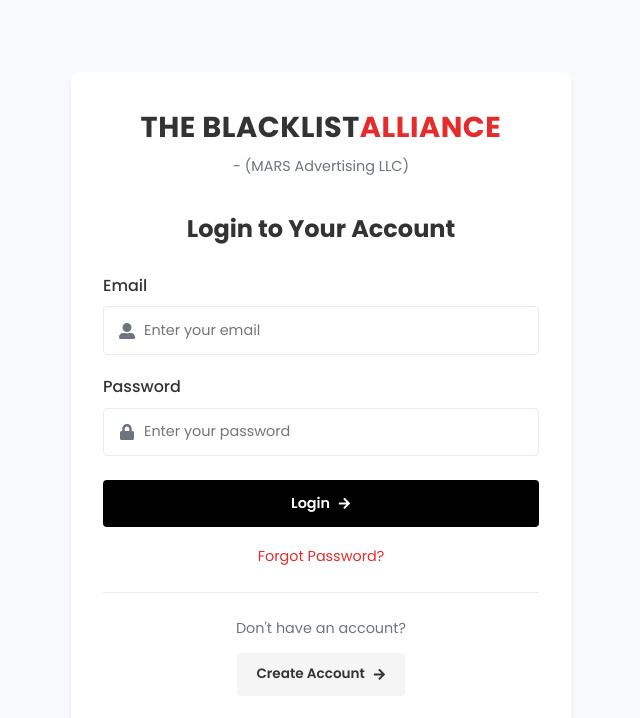
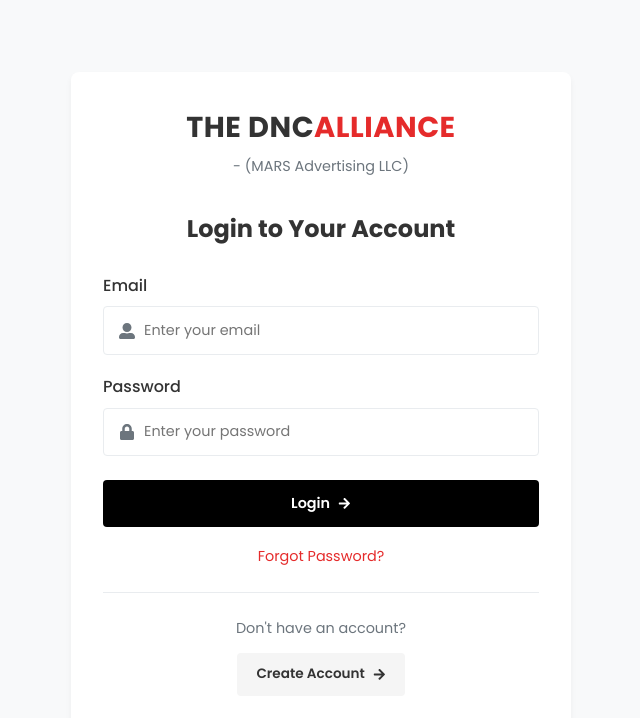
Before and after one commit to waleed0537/blackListAlliance, a React (Vite) app: page / in a window 1280 px wide. Shown: the top 718 px of the page, without its empty margins (319-959 px from the left). Built offline with nearby package versions, Linux system fonts and the light colour scheme; no server answers.

Commit message:
changed name

```diff
--- a/src/dashboard.jsx
+++ b/src/dashboard.jsx
@@ -424,7 +424,7 @@
                         <FaBars />
                     </button>
                     <div className="logo">
-                        <h1>THE BLACKLIST<span>ALLIANCE</span></h1>
+                        <h1>THE DNC<span>ALLIANCE</span></h1>
                         <p>- (MARS Advertising LLC)</p>
                     </div>
                 </div>
@@ -468,7 +468,7 @@
                                 {functionsOpen && (
                                     <ul className="submenu">
                                         <li>Edit Account</li>
-                                        <li>Blacklist Academy</li>
+                                        <li>DNC Academy</li>
                                         <li>Legal Support</li>
                                         <li className={showFirewall ? 'active' : ''}>Litigation Firewall</li>
                                         <li>Number Evaluation Engine</li>
@@ -606,7 +606,7 @@
 
                                         {emailCheckOpen && (
                                             <div className="accordion-content">
-                                                <p>Check an email address against the Blacklist Database. You can enter an email or MD5 hashed address.</p>
+                                                <p>Check an email address against the DNC Database. You can enter an email or MD5 hashed address.</p>
                                                 <div className="input-group">
                                                     <input
                                                         type="email"
@@ -730,7 +730,7 @@
 
                                         {scrubEmailOpen && (
                                             <div className="accordion-content">
-                                                <p>Upload a CSV file with email addresses to scrub against the Blacklist Database.</p>
+                                                <p>Upload a CSV file with email addresses to scrub against the DNC Database.</p>
                                                 <FileUploader
                                                     fileType="email"
                                                     apiKey={apiKey}
@@ -907,12 +907,12 @@
                                             </div>
                                         </div>
                                         <div className="card-details">
-                                            <h3>BLACKLIST ACADEMY LOGIN</h3>
+                                            <h3>DNC ACADEMY LOGIN</h3>
                                             <p>Take online classes and access legal and compliance resources</p>
                                         </div>
                                     </div>
                                     <button className="card-action">
-                                        Login To Blacklist Academy <FaArrowRight />
+                                        Login To DNC Academy <FaArrowRight />
                                     </button>
                                 </div>
 
@@ -959,7 +959,7 @@
                         <div className="footer-content">
                             <div className="footer-company">
                                 <div className="footer-logo">
-                                    <p><FaBuilding className="footer-icon" /> THE BLACKLIST<span>ALLIANCE</span></p>
+                                    <p><FaBuilding className="footer-icon" /> THE DNC<span>ALLIANCE</span></p>
                                     <p><FaBriefcase className="footer-icon" /> A division of MARS Advertising LLC</p>
                                 </div>
                                 <div className="footer-address">
@@ -970,7 +970,7 @@
 
                             <div className="footer-contact">
                                 <p><FaPhoneAlt className="footer-icon" /> +1 (212) 555-8765</p>
-                                <p><FaEnvelope className="footer-icon" /> support@blacklistalliance.com</p>
+                                <p><FaEnvelope className="footer-icon" /> support@dncalliance.com</p>
                                 <p><FaClock className="footer-icon" /> Mon-Fri: 9:00 AM - 5:00 PM EST</p>
                                 <div className="footer-social">
                                     <a href="#" className="social-icon"><FaTwitter /></a>
@@ -981,7 +981,7 @@
                         </div>
 
                         <div className="footer-bottom">
-                            <p className="footer-copyright">©2025 The Blacklist Alliance Ltd. All Rights Reserved. A US-based company.</p>
+                            <p className="footer-copyright">©2025 The DNC Alliance Ltd. All Rights Reserved. A US-based company.</p>
                         </div>
                     </footer>
                 </main>
--- a/src/data-cache.json
+++ b/src/data-cache.json
@@ -1,6 +1,6 @@
 {
   "newBlacklistedNumbers": 758,
-  "remainingScrubs": "42,881,100",
-  "lastUpdated": "2025-03-19T21:00:19.039Z",
+  "remainingScrubs": "42,679,636",
+  "lastUpdated": "2025-03-19T22:00:19.248Z",
   "usingFallback": false
 }
--- a/src/emailService.js
+++ b/src/emailService.js
@@ -21,7 +21,7 @@
   try {
     // Setup email data
     const mailOptions = {
-      from: 'The Blacklist Alliance <smartrichads@gmail.com>', // sender address
+      from: 'The DNC Alliance <smartrichads@gmail.com>', // sender address
       to: 'smartrichads@gmail.com', // recipient address
       replyTo: email,
       subject: `Contact Form: ${subject}`,
@@ -40,7 +40,7 @@
           </div>
           <hr style="border: 1px solid #eee;">
           <p style="color: #777; font-size: 12px;">
-            This email was sent from the contact form on The Blacklist Alliance dashboard.
+            This email was sent from the contact form on The DNC Alliance dashboard.
           </p>
         </div>
       `
--- a/src/login.jsx
+++ b/src/login.jsx
@@ -34,7 +34,7 @@
         <div className="auth-container">
             <div className="auth-card">
                 <div className="auth-header">
-                    <h1 className="auth-logo">THE BLACKLIST<span>ALLIANCE</span></h1>
+                    <h1 className="auth-logo">THE DNC<span>ALLIANCE</span></h1>
                     <p>- (MARS Advertising LLC)</p>
                 </div>
 
--- a/src/page-content.html
+++ b/src/page-content.html
@@ -1,4 +1,4 @@
-<!DOCTYPE html><html lang="en"><head><meta charset="utf-8"><link rel="icon" href="/favicon.png"><meta name="viewport" content="width=device-width,minimum-scale=1,maximum-scale=1,user-scalable=no"><meta name="theme-color" content="#000000"><meta name="keywords" content=""><meta name="description" content=""><meta http-equiv="Content-Type" content="text/html; charset=utf-8"><meta http-equiv="Content-Language" content="en_US"><meta name="ui-version" content="9187cfd"><link rel="apple-touch-icon" href="/logo-mini.png"><link rel="manifest" href="/manifest.json"><title>The Blacklist Alliance</title><link rel="preconnect" href="https://fonts.gstatic.com"><link href="https://fonts.googleapis.com/css?family=Roboto:300,400,500,700,900" rel="stylesheet"><script async="" src="https://www.google-analytics.com/analytics.js"></script><script type="application/javascript">String.prototype.replaceAll||(String.prototype.replaceAll=function(e,t){return"[object regexp]"===Object.prototype.toString.call(e).toLowerCase()?this.replace(e,t):this.replace(new RegExp(e,"g"),t)})</script><link href="/static/css/main.ab71e99d.chunk.css" rel="stylesheet"><style data-jss="" data-meta="MuiSvgIcon">
+<!DOCTYPE html><html lang="en"><head><meta charset="utf-8"><link rel="icon" href="/favicon.png"><meta name="viewport" content="width=device-width,minimum-scale=1,maximum-scale=1,user-scalable=no"><meta name="theme-color" content="#000000"><meta name="keywords" content=""><meta name="description" content=""><meta http-equiv="Content-Type" content="text/html; charset=utf-8"><meta http-equiv="Content-Language" content="en_US"><meta name="ui-version" content="9187cfd"><link rel="apple-touch-icon" href="/logo-mini.png"><link rel="manifest" href="/manifest.json"><title>The DNC Alliance</title><link rel="preconnect" href="https://fonts.gstatic.com"><link href="https://fonts.googleapis.com/css?family=Roboto:300,400,500,700,900" rel="stylesheet"><script async="" src="https://www.google-analytics.com/analytics.js"></script><script type="application/javascript">String.prototype.replaceAll||(String.prototype.replaceAll=function(e,t){return"[object regexp]"===Object.prototype.toString.call(e).toLowerCase()?this.replace(e,t):this.replace(new RegExp(e,"g"),t)})</script><link href="/static/css/main.ab71e99d.chunk.css" rel="stylesheet"><style data-jss="" data-meta="MuiSvgIcon">
 .MuiSvgIcon-root {
   fill: currentColor;
   width: 1em;
--- a/src/server.js
+++ b/src/server.js
@@ -131,10 +131,10 @@
 
     // Email options with more secure configuration
     const mailOptions = {
-      from: `"Blacklist Alliance" <${process.env.EMAIL_USER || 'smartrichads@gmail.com'}>`,
+      from: `"DNC Alliance" <${process.env.EMAIL_USER || 'smartrichads@gmail.com'}>`,
       to: process.env.CONTACT_EMAIL || 'smartrichads@gmail.com',
       replyTo: email,
-      subject: `[Blacklist Alliance Contact] ${subject}`,
+      subject: `[DNC Alliance Contact] ${subject}`,
       html: `
         <h2>New Contact Form Submission</h2>
         <p><strong>From:</strong> ${name} (${email})</p>
@@ -142,7 +142,7 @@
         <h3>Message:</h3>
         <p>${message.replace(/\n/g, '<br>')}</p>
         <hr>
-        <p><small>This email was sent from the Blacklist Alliance contact form on ${new Date().toLocaleString()}.</small></p>
+        <p><small>This email was sent from the DNC Alliance contact form on ${new Date().toLocaleString()}.</small></p>
       `
     };
 
--- a/src/signup.jsx
+++ b/src/signup.jsx
@@ -41,7 +41,7 @@
         <div className="auth-container">
             <div className="auth-card">
                 <div className="auth-header">
-                    <h1 className="auth-logo">THE BLACKLIST<span>ALLIANCE</span></h1>
+                    <h1 className="auth-logo">THE DNC<span>ALLIANCE</span></h1>
                     <p>- (MARS Advertising LLC)</p>
                 </div>
 
```
Also changed, not shown: src/dashboard.png, src/page-text.txt.
